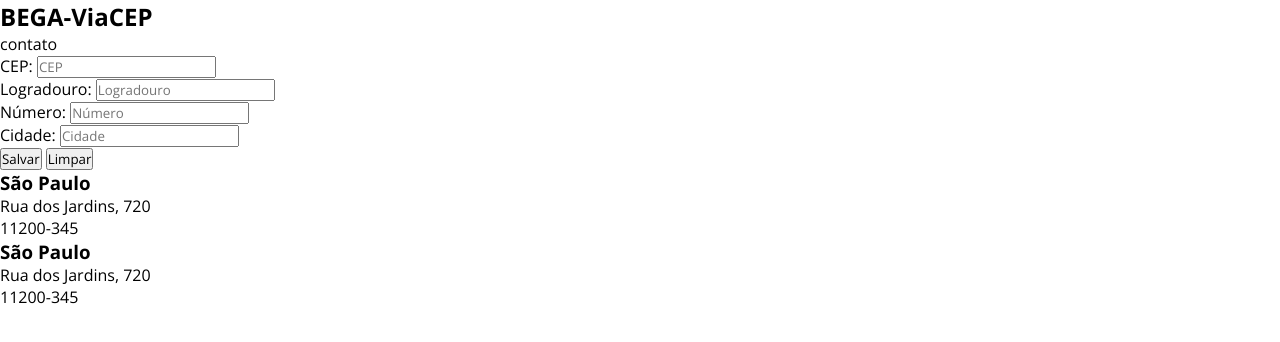
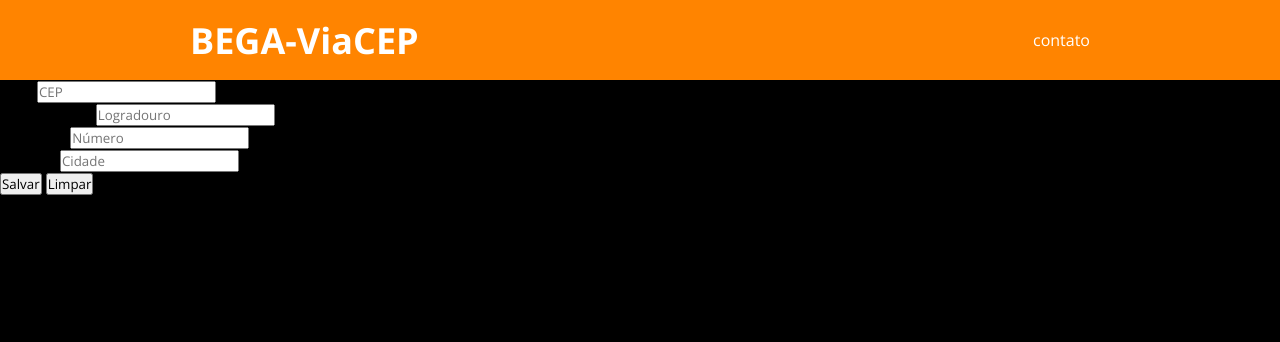
Before and after one commit to brunoelinton/begaviacep, a plain HTML site: page index.html in a window 1280 px wide. Drawn offline with nearby package versions, Linux system fonts and the light colour scheme.

Commit message:
Styling the navigation bar

```diff
--- a/css/styles.css
+++ b/css/styles.css
@@ -4,3 +4,36 @@
     margin: 0;
     font-family: 'Open Sans', sans-serif;
 }
+
+html, body {
+    background-color: #000000;
+}
+
+.nav-container {
+    height: 80px;
+    background-color: #FF8400;
+    width: 100%;
+    padding: 0 20px;
+    display: flex;
+    align-items: center;
+}
+
+.nav-main {
+    width: 100%;
+    max-width: 900px;
+    margin: 0 auto;
+    display: flex;
+    align-items: center;
+    justify-content: space-between;
+
+}
+
+.nav-main h1 {
+    color: #FFFFFF;
+    font-size: 36px;
+}
+
+.contact-link {
+    color: #FFFFFF;
+    cursor: pointer;
+}
--- a/index.html
+++ b/index.html
@@ -11,10 +11,10 @@
     <title>BEGA-ViaCEP</title>
 </head>
 <body>
-    <header>
-        <nav>
+    <header class="nav-container">
+        <nav class="nav-main">
             <h1>BEGA-ViaCEP</h1>
-            <div>contato</div>
+            <div class="contact-link">contato</div>
         </nav>
     </header>
     <main>
```
